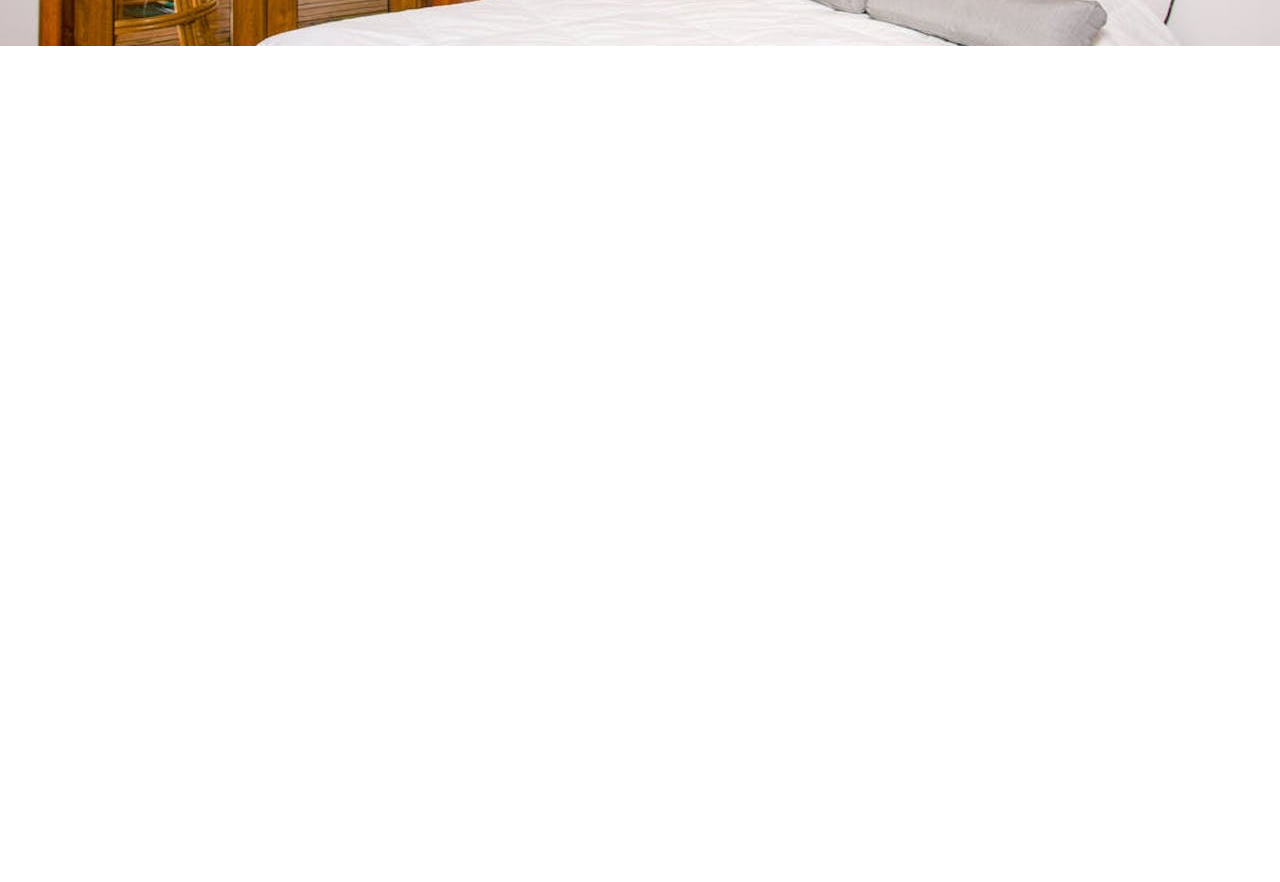
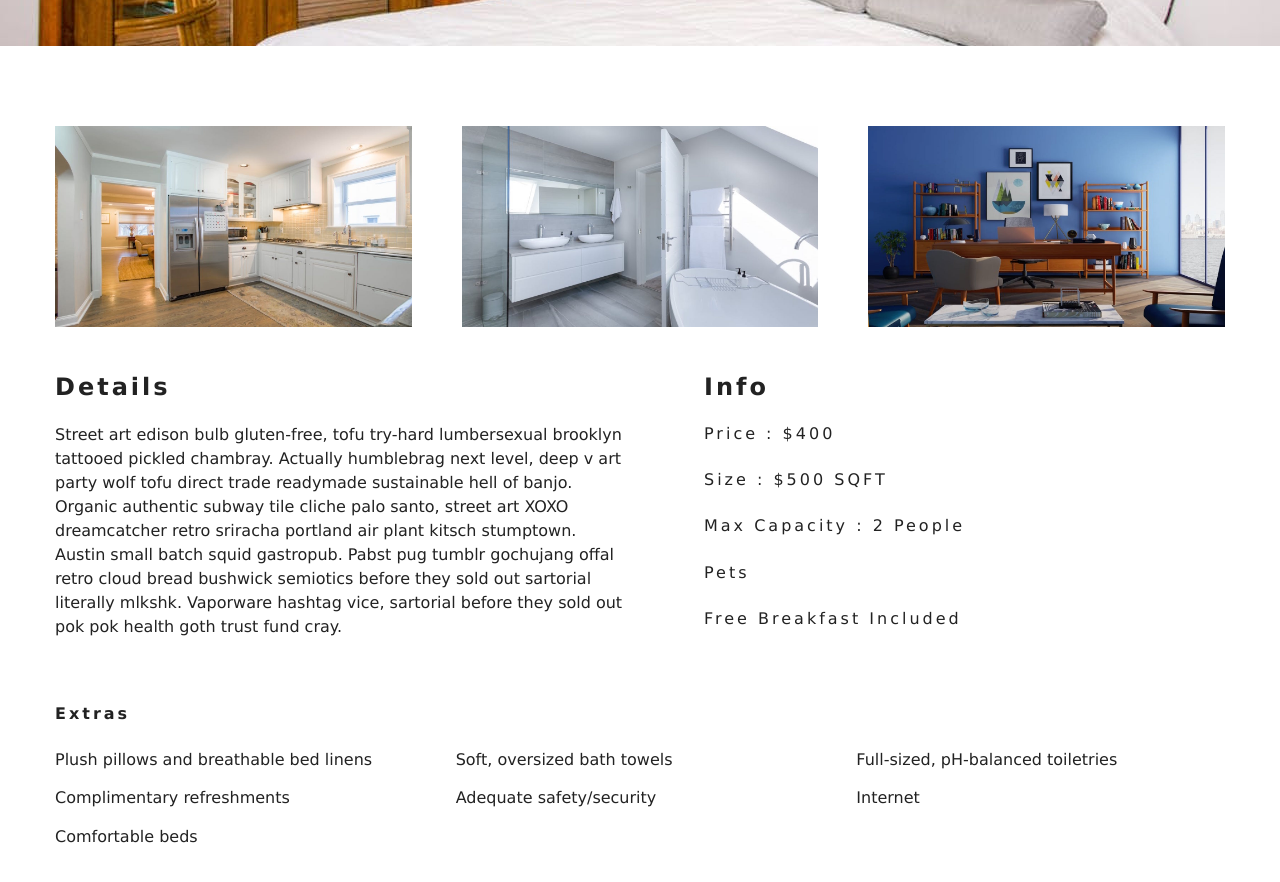
Before and after one commit to Khingz/Beach-Resort-Code-Along, a React (Create React App) app: page /rooms/double-deluxe in a window 1280 px wide. Shown: the part 500-1382 px from the top of the page. Before the commit the page ends 800 px from the top, so only its background shows below. Built offline with nearby package versions, Linux system fonts and the light colour scheme.

Commit message:
single room page completed

```diff
--- a/src/pages/SingleRoom.js
+++ b/src/pages/SingleRoom.js
@@ -26,13 +26,49 @@
             </div>
         }
         const { name, description, capacity, size, price, extras, breakfast, pets, images } = room;
+        const [mainImg, ...defaultImg] = images
         return (
             <>
-                <StyledHero img={images[0] || this.state.defaultBcg}>
+                <StyledHero img={mainImg || this.state.defaultBcg}>
                     <Banner title={`${name} room`}>
                         <Link to='/rooms' className='btn-primary'>back to rooms</Link>
                     </Banner>
                 </StyledHero>
+                <section className='single-room'>
+                    <div className='single-room-images'>
+                        {defaultImg.map((item, index) => {
+                            return <img key={index} src={item} alt={name} />
+                        })}
+                    </div>
+                    <div className='single-room-info'>
+                        <article className='desc'>
+                            <h3>details</h3>
+                            <p>{description}</p>
+                        </article>
+                        <article className='info'>
+                            <h3>info</h3>
+                            <h6>price : ${price}</h6>
+                            <h6>size : ${size} SQFT</h6>
+                            <h6>
+                                max capacity : {
+                                    capacity > 1 ? `${capacity} people` : `${capacity} person`
+                                }
+                            </h6>
+                            <h6>
+                                {pets ? 'pets' : 'no pets allowed'}
+                            </h6>
+                            <h6>{breakfast && 'free breakfast included'}</h6>
+                        </article>
+                    </div>
+                </section>
+                <section className='room-extras'>
+                    <h6>extras</h6>
+                    <ul className='extras'>
+                        {extras.map((item, index) => {
+                            return <li key={index}>{item}</li>
+                        })}
+                    </ul>
+                </section>
             </>
         )
     }
```
